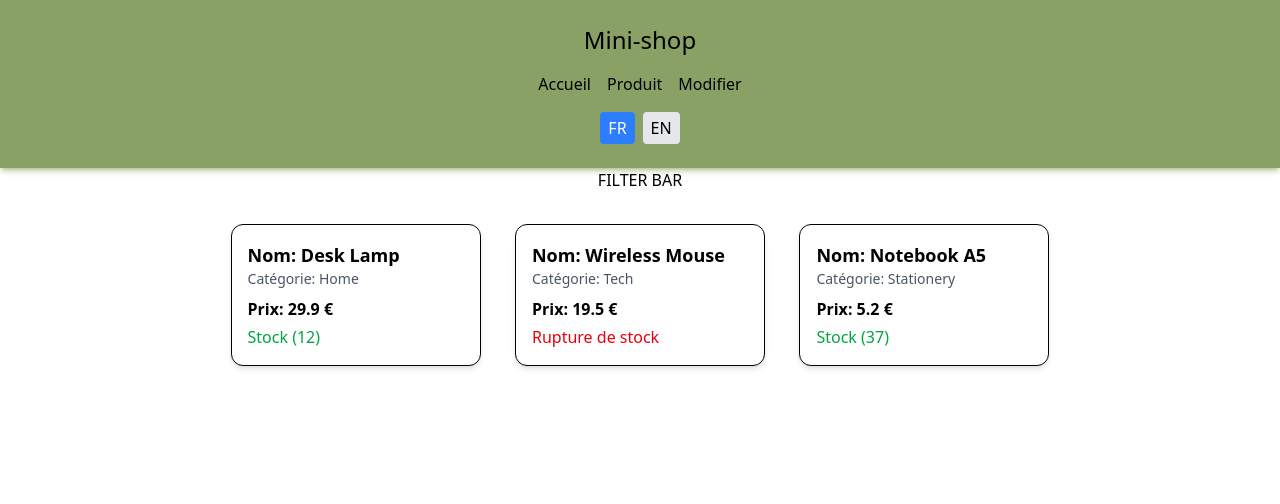
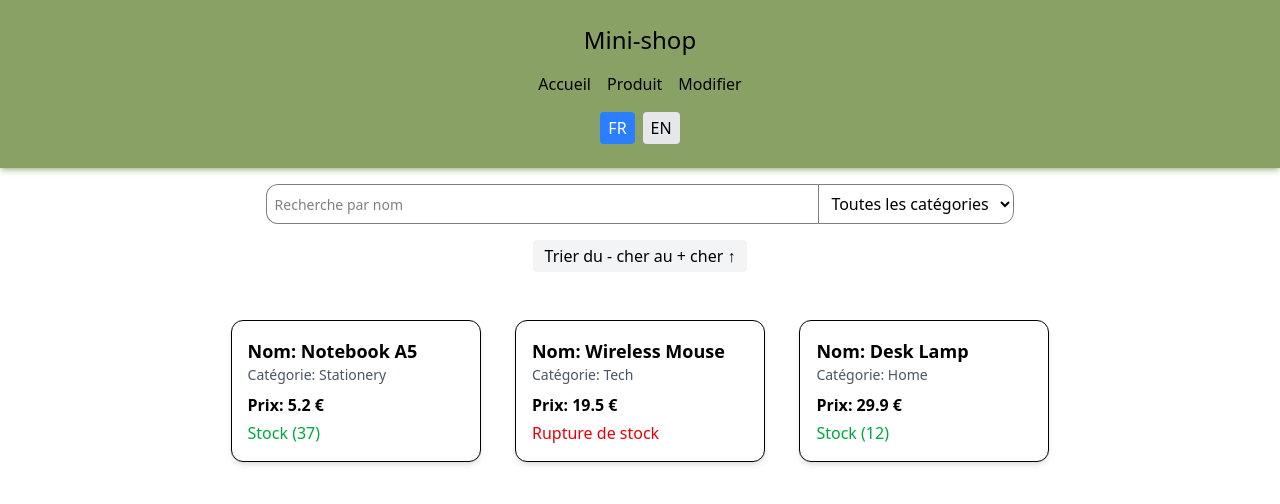
Before and after one commit to Aslaag/mini_shop, a React (Vite) app: page / in a window 1280 px wide. Shown: the top 504 px of the page. Built offline with nearby package versions, Linux system fonts and the light colour scheme.

Commit message:
feat(HomePage): Filter and sort by

```diff
--- a/src/components/FilterBar.tsx
+++ b/src/components/FilterBar.tsx
@@ -1,5 +1,45 @@
-export function FilterBar() {
+import { useTranslation } from "react-i18next";
+
+interface Props {
+  search: string;
+  setSearch: (v: string) => void;
+  category: string;
+  setCategory: (v: string) => void;
+  sortAsc: boolean;
+  setSortAsc: (v: boolean) => void;
+}
+
+export function FilterBar({ search, setSearch, category, setCategory, sortAsc, setSortAsc}: Props) {
+  const { t } = useTranslation();
+
   return (
-    <div>FILTER BAR</div>
-  )
+    <div className="flex flex-col items-center p-4 w-full gap-4">
+      <div className="flex w-[60%]">
+        <input
+          type="text"
+          placeholder={t("search")}
+          value={search}
+          onChange={(e) => setSearch(e.target.value)}
+          className="h-10 pl-2 border-1 border-b-0 md:border-b-1 border-r-1 md:border-r-0 border-black/50 rounded-t-xl md:rounded-tr-none md:rounded-l-xl md:w-[85%] text-black placeholder:text-sm placeholder:text-black/50 hover:bg-gray-300 transition-all duration-300"
+        />
+        <select
+          value={category}
+          onChange={(e) => setCategory(e.target.value)}
+          className="h-10 border-1 border-black/50 py-1 px-2 rounded-b-xl md:rounded-bl-none md:rounded-r-xl text-black hover:bg-grey-300 transition-all duration-300"
+        >
+          <option value="all">{t("allCategory")}</option>
+          <option value="Home">{t("categoryHome")}</option>
+          <option value="Tech">{t("categoryTech")}</option>
+          <option value="Stationery">{t("categoryStationery")}</option>
+        </select>
+      </div>
+
+      <button
+        onClick={() => setSortAsc(!sortAsc)}
+        className="w-fit py-1 px-3 text-black rounded bg-gray-100 hover:bg-gray-300 transition-all duration-300"
+      >
+        {t("sortBy")} {sortAsc ? t("asc") + " ↑" : t("desc") + " ↓"}
+      </button>
+    </div>
+  );
 }
--- a/src/locales/en.json
+++ b/src/locales/en.json
@@ -7,13 +7,17 @@
   "category": "Category",
   "price": "Price",
   "stock": "Stock",
-  "search": "Search",
+  "search": "Search by name",
   "outOfStock": "Out of stock",
   "submit": "Submit",
   "modifDone": "The product has been modified",
-  "asc": "Low to High",
-  "desc": "High to Low",
-  "sortBy": "Sort By",
+  "asc": "low to high",
+  "desc": "high to low",
+  "sortBy": "Sort by",
+  "allCategory": "All categories",
+  "categoryHome": "Home",
+  "categoryTech": "Tech",
+  "categoryStationery": "Stationery",
   "productNotFound":"Product not found",
   "back": "Back"
 }
--- a/src/locales/fr.json
+++ b/src/locales/fr.json
@@ -7,13 +7,17 @@
   "category": "Catégorie",
   "price": "Prix",
   "stock": "Stock",
-  "search": "Recherche",
+  "search": "Recherche par nom",
   "outOfStock": "Rupture de stock",
   "submit": "Valider",
   "modifDone": "Le produit a été modifié",
-  "asc": "Du - cher au + cher",
-  "desc": "Du + cher au - cher",
+  "asc": "du - cher au + cher",
+  "desc": "du + cher au - cher",
   "sortBy": "Trier",
+  "allCategory": "Toutes les catégories",
+  "categoryHome": "Home",
+  "categoryTech": "Tech",
+  "categoryStationery": "Stationery",
   "productNotFound":"Ce produit n'existe pas",
   "back": "Retour"
 }
--- a/src/pages/CatalogueHomePage.tsx
+++ b/src/pages/CatalogueHomePage.tsx
@@ -1,13 +1,29 @@
+import { useState } from "react";
 import { FilterBar } from "../components/FilterBar";
 import { ProductCardContainer } from "../components/ProductCardContainer";
-import products from "../data/products.json";
+import productsData from "../data/products.json";
 import type { Product } from "../types/Products";
 
 export function CatalogueHomePage() {
+  const [search, setSearch] = useState("");
+  const [category, setCategory] = useState("all");
+  const [sortAsc, setSortAsc] = useState(true);
+
+  const filteredProducts = (productsData as Product[])
+    .filter((p) => p.name.toLowerCase().includes(search.toLowerCase()))
+    .filter((p) => category === "all" || p.category === category)
+    .sort((a, b) => sortAsc ? a.price - b.price : b.price - a.price);
   return (
     <div className="flex flex-col items-center gap-8">
-      <FilterBar/>
-      <ProductCardContainer products={products as Product[]} />
+      <FilterBar
+        search={search}
+        setSearch={setSearch}
+        category={category}
+        setCategory={setCategory}
+        sortAsc={sortAsc}
+        setSortAsc={setSortAsc}
+        />
+      <ProductCardContainer products={filteredProducts} />
     </div>
   );
 }
```
